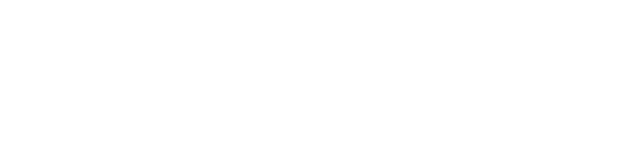
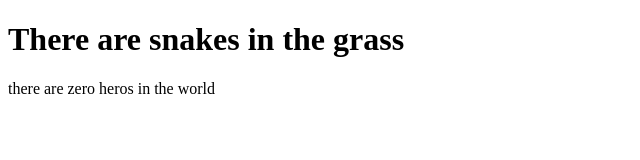
Before and after one commit to trevor36-sketch/Darkest-, a plain HTML site: page index.html in a window 1280 px wide. Shown: the whole page, without its empty margins (0-640 px from the left). Drawn offline with Linux system fonts and the light colour scheme.

Commit message:
modified index.html
description

```diff
--- a/index.html
+++ b/index.html
@@ -6,6 +6,9 @@
     <title>Document</title>
 </head>
 <body>
-
+ <main>
+    <h1>There are snakes in the grass</h1>
+    <p>there are zero heros in the world</p>
+ </main>
 </body>
 </html>
```
